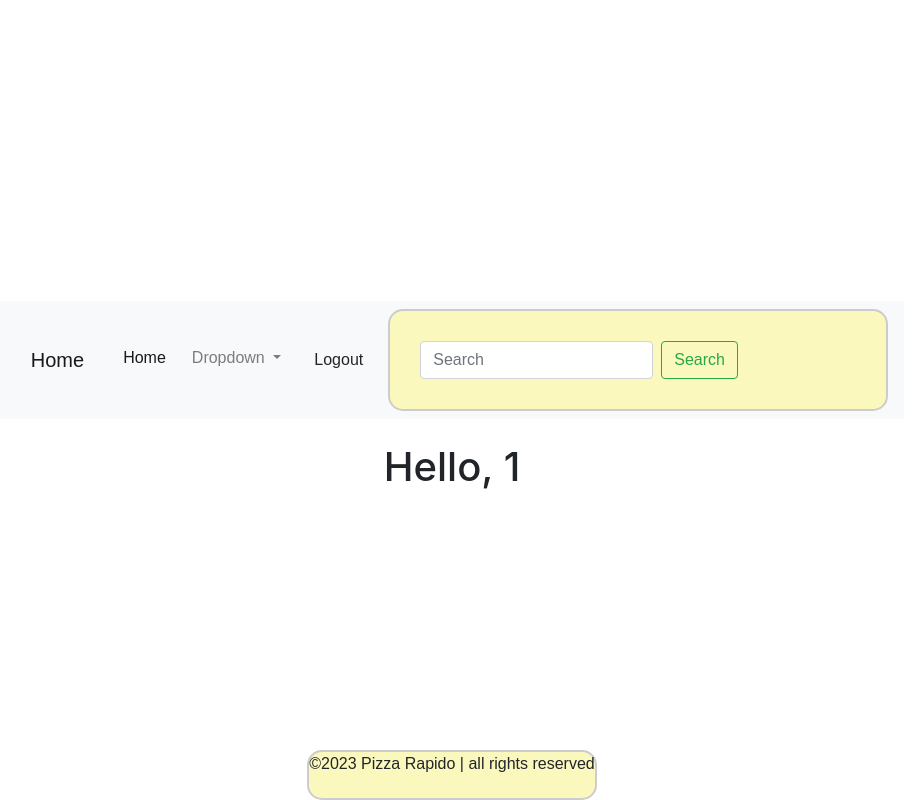
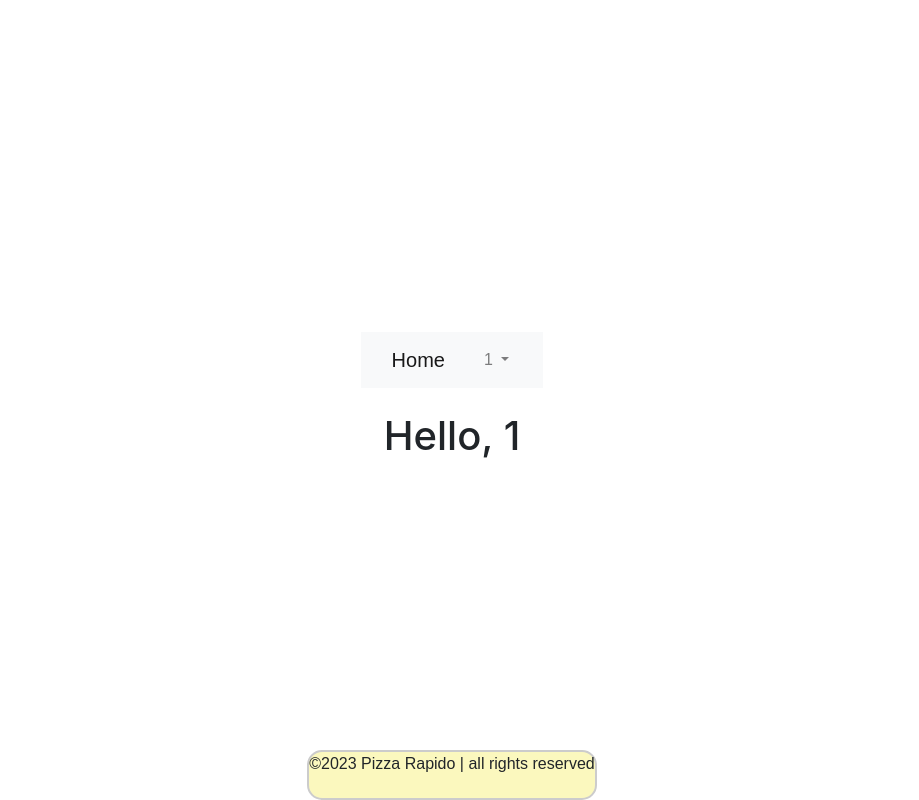
Before and after one commit to LaszloffiSzabolcs/Szakdolgozat, a PHP site: page /index.php?page=home in a window 1280 px wide. Shown: the whole page, without its empty margins (188-1107 px from the left). Run offline with PHP 8.4, Linux system fonts and the light colour scheme; the visitor is signed in with stand-in values (Sample User, id 1).

Commit message:
header majdnem jó

```diff
--- a/view/layout/header.php
+++ b/view/layout/header.php
@@ -1,32 +1,14 @@
 <nav class="navbar navbar-expand-lg navbar-light bg-light">
   <a class="navbar-brand" href="index.php?page=home">Home</a>
-  <button class="navbar-toggler" type="button" data-toggle="collapse" data-target="#navbarSupportedContent" aria-controls="navbarSupportedContent" aria-expanded="false" aria-label="Toggle navigation">
-    <span class="navbar-toggler-icon"></span>
-  </button>
-
   <div class="collapse navbar-collapse" id="navbarSupportedContent">
-    <ul class="navbar-nav mr-auto">
-      <li class="nav-item active">
-        <a class="nav-link" href="#">Home <span class="sr-only">(current)</span></a>
-      </li>
-      <li class="nav-item dropdown">
+    <ul class="navbar-nav ml-auto">
+        <li class="nav-item dropdown">
         <a class="nav-link dropdown-toggle" href="#" id="navbarDropdown" role="button" data-toggle="dropdown" aria-haspopup="true" aria-expanded="false">
-          Dropdown
+          <?php echo $_SESSION['username'];?>
         </a>
         <div class="dropdown-menu" aria-labelledby="navbarDropdown">
-          <a class="dropdown-item" href="#">Action</a>
-          <a class="dropdown-item" href="#">Another action</a>
-          <div class="dropdown-divider"></div>
-          <a class="dropdown-item" href="#">Something else here</a>
-        </div>
+          <a class="dropdown-item" href="index.php?page=login&action=logout">Logout</a>
       </li>
-        <li class="nav-item active">
-            <a class="my-2 my-sm-0">Logout</a>
-        </li>
     </ul>
-    <form class="form-inline my-2 my-lg-0">
-      <input class="form-control mr-sm-2" type="search" placeholder="Search" aria-label="Search">
-      <button class="btn btn-outline-success my-2 my-sm-0" type="submit">Search</button>
-    </form>
-  </div>
+    </div>
 </nav>
```
